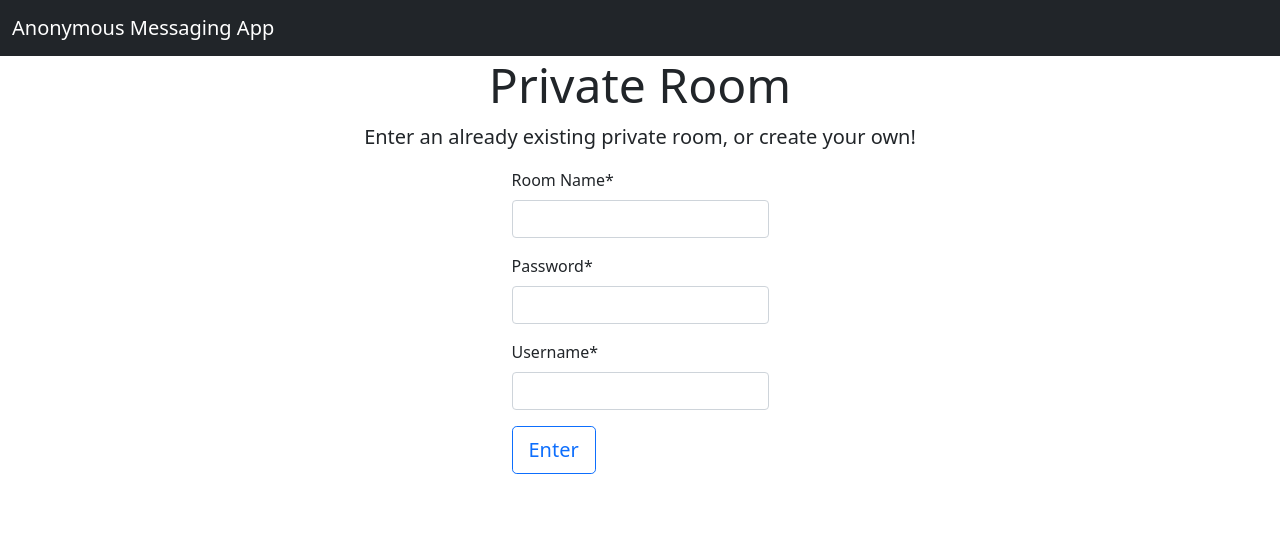
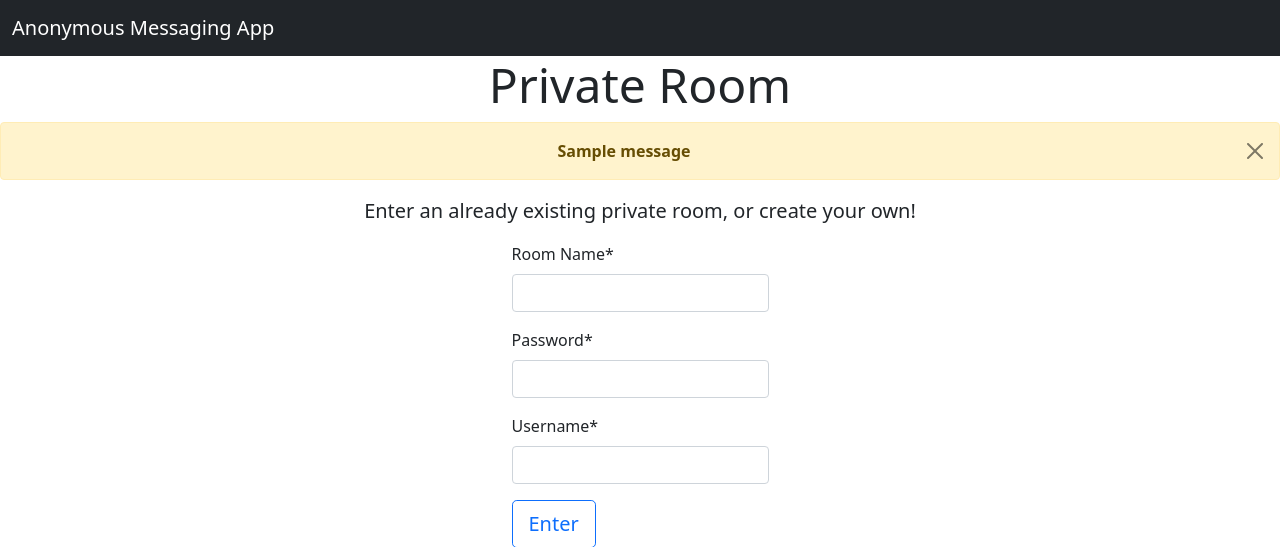
Before and after one commit to mcondecido/Anonymous-Messaging-App, a Django app: page /private/ in a window 1280 px wide. Shown: the top 547 px of the page. Run offline with Django 3.2, Linux system fonts and the light colour scheme; one stand-in notice (Sample message) is shown; some libraries are stand-ins or nearby versions.

Commit message:
Added alerts

```diff
--- a/chat/views.py
+++ b/chat/views.py
@@ -8,6 +8,7 @@ from chat.forms import PublicForm, PrivateForm
 from django.contrib.auth.hashers import make_password, check_password
 from django.utils import timezone
 from datetime import datetime, timedelta
+from django.contrib import messages
 
 # Create your views here.
 
@@ -34,7 +35,8 @@ def private(request):#, #generic.ListView):
                     request.session['form-submitted'] = room_name
                     return redirect("/priv_room/"+room_name+"/?username="+username)
                 else:
-                    return HttpResponse('Incorrect password!')
+                    messages.error(request,'Password is incorrect. Try Again.')
+                    return redirect('private')
             else:
                 password = make_password(password)
                 new_room = PrivateRoom.objects.create(name=room_name, password=password)
@@ -86,9 +88,11 @@ def private_room(request, room):
                 'room_details': room_details
                 })
         else:
-            return redirect('home')
+            messages.error(request, "You can't access that room without logging in first.")
+            return redirect('private')
     except PrivateRoom.DoesNotExist:
-        return redirect('home')
+            messages.error(request, "The room you tried to access doesn't exist.")
+            return redirect('private')
 
 
 
--- a/templates/private.html
+++ b/templates/private.html
@@ -26,6 +26,12 @@
   <h1 class="display-5">Private Room</h1>
 </div>
 
+{% for message in messages %}
+    <div class="alert alert-warning alert-dismissible fade show in text-center" role="alert">
+          <strong> {{ message }}</strong>
+        <button type="button" class="btn-close" data-bs-dismiss="alert" aria-label="Close"></button>
+    </div>
+{% endfor %}
 
 <div class="container d-flex align-items-center justify-content-center mt-2">
   <p class="lead">Enter an already existing private room, or create your own!<p>
```
Also changed, not shown: chat/migrations/0004_auto_20211215_2309.py (added), db.sqlite3.
